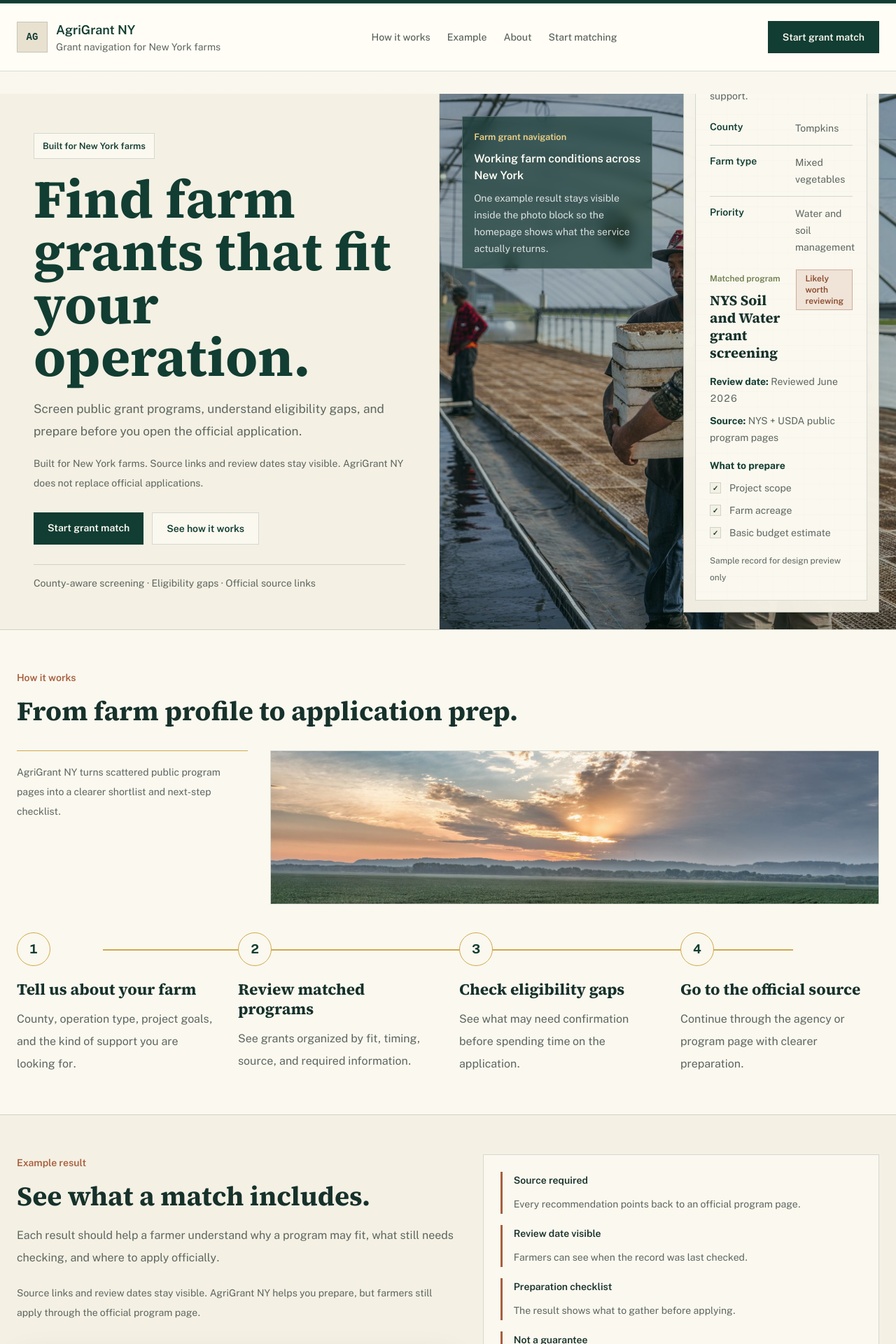
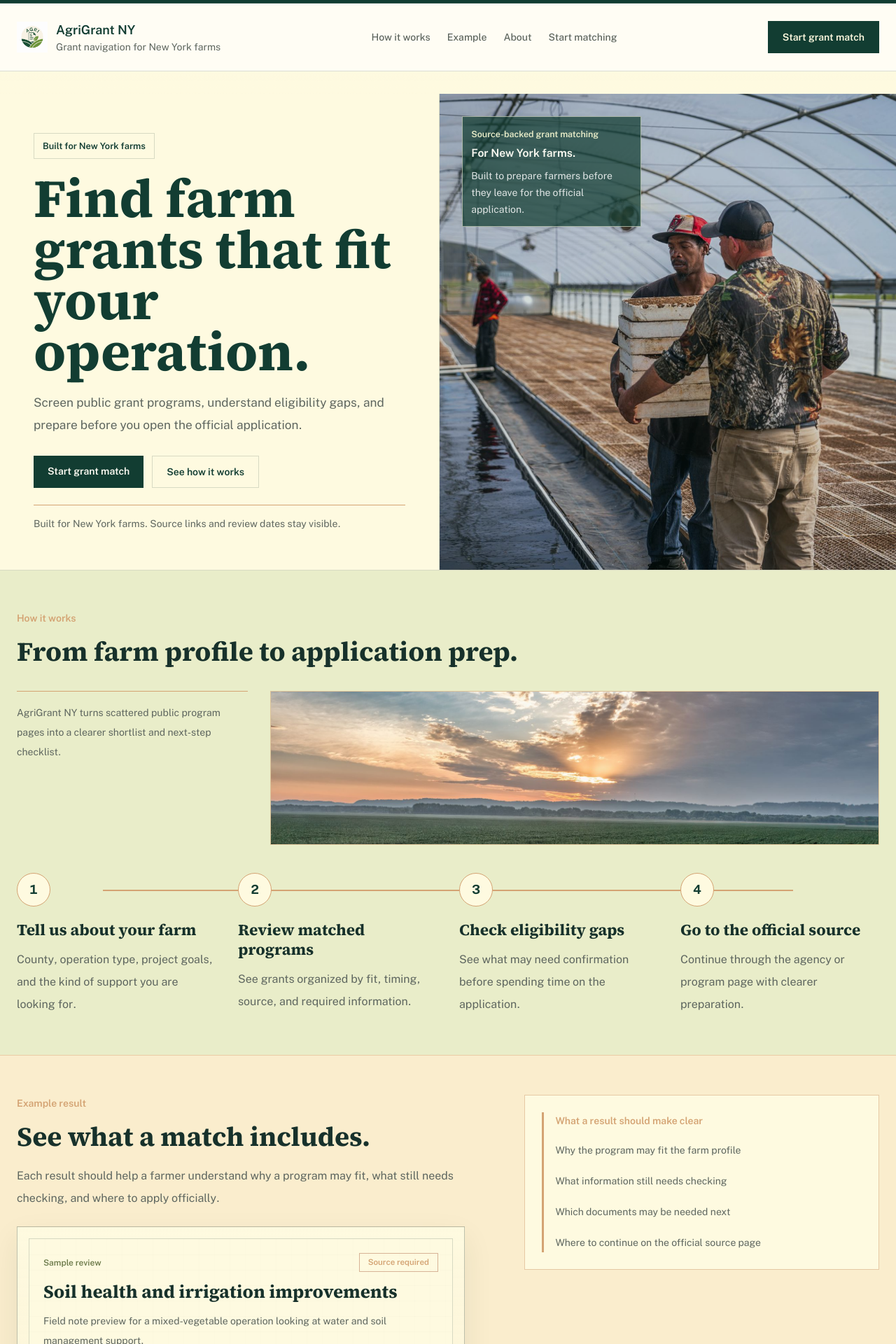
Before and after one commit to Andrewliyx/agrigrantny-next, a Next.js app: page / in a window 1280 px wide. Shown: the part 40-1960 px from the top of the page at 70% size. Built offline with nearby package versions, Linux system fonts and the light colour scheme.

Commit message:
Refine homepage hero palette and logo

```diff
--- a/src/app/globals.css
+++ b/src/app/globals.css
@@ -1,23 +1,26 @@
 @import "tailwindcss";
 
 :root {
-  --background: #f4f0e4;
+  --background: #fefae0;
   --foreground: #17312b;
-  --paper: #f4f0e4;
-  --paper-soft: #faf8ef;
-  --linen: #e8e1d0;
-  --surface: #faf8ef;
-  --surface-muted: #e8e1d0;
+  --paper: #fefae0;
+  --paper-soft: #fefae0;
+  --linen: #faedcd;
+  --surface: #fefae0;
+  --surface-muted: #e9edc9;
   --surface-strong: #dbe2d6;
   --border: rgba(23, 49, 43, 0.16);
   --evergreen: #123d32;
   --deep-forest: #082e26;
   --forest: #123d32;
   --moss: #6f7d4e;
-  --sage: #9db5b2;
-  --sky-muted: #9db5b2;
-  --clay: #a85f3d;
-  --ochre: #d2a84a;
+  --sage: #ccd5ae;
+  --pale-sage: #e9edc9;
+  --cream: #fefae0;
+  --wheat: #faedcd;
+  --sky-muted: #ccd5ae;
+  --clay: #d4a373;
+  --ochre: #d4a373;
   --ink: #17312b;
   --ink-soft: #5e665f;
   --muted-ink: #5e665f;
@@ -68,8 +71,8 @@ body::before {
 
 .bg-civic-field {
   background:
-    linear-gradient(180deg, rgba(250, 248, 239, 0.96), rgba(244, 240, 228, 0.94)),
-    repeating-linear-gradient(0deg, rgba(210, 168, 74, 0.04), rgba(210, 168, 74, 0.04) 1px, transparent 1px, transparent 28px);
+    linear-gradient(180deg, rgba(254, 250, 224, 0.96), rgba(250, 237, 205, 0.4)),
+    repeating-linear-gradient(0deg, rgba(212, 163, 115, 0.045), rgba(212, 163, 115, 0.045) 1px, transparent 1px, transparent 28px);
 }
 
 .bg-paper-panel {
@@ -79,7 +82,7 @@ body::before {
 
 .bg-ledger-panel {
   background:
-    linear-gradient(180deg, rgba(250, 248, 239, 0.98), rgba(244, 240, 228, 0.98)),
+    linear-gradient(180deg, rgba(254, 250, 224, 0.98), rgba(250, 237, 205, 0.78)),
     repeating-linear-gradient(0deg, rgba(23, 49, 43, 0.045), rgba(23, 49, 43, 0.045) 1px, transparent 1px, transparent 32px);
   box-shadow: var(--shadow-soft);
 }
--- a/src/app/page.tsx
+++ b/src/app/page.tsx
@@ -124,12 +124,16 @@ export default function Home() {
         <header className="border-b border-[var(--border)] bg-[rgba(255,253,246,0.92)] backdrop-blur">
           <div className="mx-auto flex max-w-7xl items-center justify-between gap-8 px-6 py-6 max-md:flex-col max-md:items-start max-sm:px-4">
             <div className="flex items-center gap-3">
-              <span className="flex h-11 w-11 items-center justify-center border border-[var(--border)] bg-[var(--surface-muted)] font-mono text-sm font-bold text-[var(--forest)]">
-                {siteContent.brand.logoText}
-              </span>
+              <Image
+                alt="AgriGrant NY logo"
+                className="h-11 w-11 object-contain"
+                height={44}
+                src="/logo-csgc.png"
+                width={44}
+              />
               <div>
-                <strong className="block text-lg font-semibold text-[var(--forest)]">{siteContent.brand.name}</strong>
-                <span className="block text-sm text-[var(--ink-soft)]">{siteContent.brand.tagline}</span>
+                <strong className="block text-lg font-semibold text-[var(--evergreen)]">{siteContent.brand.name}</strong>
+                <span className="block text-sm text-[var(--muted-ink)]">{siteContent.brand.tagline}</span>
               </div>
             </div>
 
@@ -168,9 +172,13 @@ export default function Home() {
       <div className="grid min-h-screen grid-cols-[280px_minmax(0,1fr)] max-lg:grid-cols-1">
         <aside className="sticky top-0 flex h-screen flex-col gap-7 overflow-hidden border-r border-[#183126] bg-[var(--forest)] p-6 text-[var(--surface)] max-lg:static max-lg:h-auto max-lg:border-r-0 max-lg:border-b">
           <div className="flex items-center gap-3">
-            <span className="flex h-11 w-11 items-center justify-center rounded-full border border-white/15 bg-[rgba(255,255,255,0.08)] font-mono text-sm font-bold text-[var(--surface)]">
-              {siteContent.brand.logoText}
-            </span>
+            <Image
+              alt="AgriGrant NY logo"
+              className="h-11 w-11 rounded-full object-contain"
+              height={44}
+              src="/logo-csgc.png"
+              width={44}
+            />
             <div>
               <strong className="block text-lg font-semibold">{siteContent.brand.name}</strong>
               <span className="block text-sm text-[rgba(251,247,239,0.68)]">Grant navigation for farms</span>
@@ -255,13 +263,10 @@ function Welcome({
             <span className="inline-flex border border-[var(--line)] bg-[var(--paper-soft)] px-3 py-2 text-[0.8rem] font-semibold text-[var(--evergreen)]">
               {siteContent.hero.eyebrow}
             </span>
-            <h2 className="mt-5 max-w-[680px] text-[clamp(3.25rem,6vw,5.75rem)] leading-[0.98] text-[var(--evergreen)]">
+            <h2 className="mt-5 max-w-[680px] text-[clamp(3rem,6vw,5.25rem)] leading-[0.95] tracking-[-0.035em] text-[var(--evergreen)]">
               {siteContent.hero.title}
             </h2>
             <p className="mt-5 max-w-[42rem] text-[1.08rem] leading-8 text-[var(--muted-ink)]">{siteContent.hero.body}</p>
-            <p className="mt-4 max-w-[38rem] text-sm leading-7 text-[var(--muted-ink)]">
-              {siteContent.hero.note} AgriGrant NY does not replace official applications.
-            </p>
             <div className="mt-7 flex flex-wrap gap-3">
               <a className="bg-[var(--evergreen)] px-5 py-3 text-sm font-semibold text-[var(--inverse)] transition hover:bg-[var(--clay)]" href="#login">
                 {siteContent.hero.primaryCta}
@@ -273,13 +278,13 @@ function Welcome({
                 {siteContent.hero.secondaryCta}
               </a>
             </div>
-            <div className="mt-7 border-t border-[var(--line)] pt-4 text-sm text-[var(--muted-ink)]">
-              {siteContent.hero.highlights.join(" · ")}
+            <div className="mt-6 border-t border-[var(--clay)] pt-4 text-sm text-[var(--muted-ink)]">
+              {siteContent.hero.note}
             </div>
           </div>
         </div>
 
-        <div className="relative min-h-[560px] overflow-hidden border-l border-[var(--line)] max-[900px]:min-h-[460px] max-[900px]:border-l-0 max-[900px]:border-t">
+        <div className="relative min-h-[540px] overflow-hidden border-l border-[var(--line)] max-[900px]:min-h-[420px] max-[900px]:border-l-0 max-[900px]:border-t">
           <Image
             alt="Greenhouse team carrying trays through a working farm structure"
             className="object-cover"
@@ -288,21 +293,18 @@ function Welcome({
             sizes="(max-width: 900px) 100vw, 52vw"
             src="/stock/greenhouse-team.jpg"
           />
-          <div className="absolute inset-0 bg-[rgba(8,46,38,0.3)]" />
-          <div className="absolute left-6 top-6 max-w-[17rem] border border-white/20 bg-[rgba(8,46,38,0.6)] p-4 text-[var(--inverse)] backdrop-blur-sm md:left-8 md:top-8">
-            <span className="text-[0.8rem] font-semibold text-[#f2d487]">
+          <div className="absolute inset-0 bg-[rgba(18,61,50,0.18)]" />
+          <div className="absolute left-6 top-6 max-w-[16rem] border border-[rgba(254,250,224,0.58)] bg-[rgba(18,61,50,0.72)] p-3 text-[var(--inverse)] md:left-8 md:top-8">
+            <span className="text-[0.78rem] font-semibold text-[var(--pale-sage)]">
               {siteContent.hero.image.label}
             </span>
-            <p className="mt-2 text-[1rem] font-semibold leading-6">{siteContent.hero.image.title}</p>
-            <p className="mt-2 text-sm leading-6 text-white/82">{siteContent.hero.image.note}</p>
-          </div>
-          <div className="absolute bottom-6 right-6 w-[42%] min-w-[280px] max-w-[360px] max-[900px]:bottom-4 max-[900px]:right-4 max-[900px]:w-[calc(100%-2rem)]">
-            <ExamplePreview />
+            <p className="mt-1 text-[0.98rem] font-semibold leading-6">{siteContent.hero.image.title}</p>
+            <p className="mt-2 text-sm leading-6 text-white/84">{siteContent.hero.image.note}</p>
           </div>
         </div>
       </section>
 
-      <section className="section-bleed bg-[var(--paper-soft)] px-6 py-14" id="workflow">
+      <section className="section-bleed bg-[var(--pale-sage)] px-6 py-14" id="workflow">
         <div className="mx-auto max-w-7xl">
           <span className="text-sm font-semibold text-[var(--clay)]">{siteContent.workflow.eyebrow}</span>
           <h3 className="mt-3 max-w-4xl font-sans text-[clamp(2rem,3vw,2.85rem)] font-semibold leading-tight text-[var(--ink)]">
@@ -314,7 +316,7 @@ function Welcome({
                 AgriGrant NY turns scattered public program pages into a clearer shortlist and next-step checklist.
               </p>
             </div>
-            <figure className="relative h-[220px] overflow-hidden border border-[var(--line)]">
+            <figure className="relative h-[220px] overflow-hidden border border-[rgba(212,163,115,0.55)]">
               <Image
                 alt="Rows of cropland under a dramatic sunrise sky"
                 className="object-cover"
@@ -328,7 +330,7 @@ function Welcome({
             <div className="absolute left-[10%] right-[10%] top-6 h-[2px] bg-[var(--ochre)] max-xl:hidden" />
             {siteContent.workflow.steps.map((step) => (
               <article className="relative" key={step.number}>
-                <div className="relative z-10 flex h-12 w-12 items-center justify-center rounded-full border border-[var(--ochre)] bg-[var(--paper-soft)] text-lg font-bold text-[var(--evergreen)]">
+                <div className="relative z-10 flex h-12 w-12 items-center justify-center rounded-full border border-[var(--clay)] bg-[var(--cream)] text-lg font-bold text-[var(--evergreen)]">
                   {step.number}
                 </div>
                 <h4 className="mt-5 font-sans text-[1.4rem] font-semibold leading-tight text-[var(--ink)]">{step.title}</h4>
@@ -339,41 +341,36 @@ function Welcome({
         </div>
       </section>
 
-      <section className="section-bleed border-t border-[var(--line)] bg-[var(--paper)] px-6 py-14" id="example">
-        <div className="mx-auto grid max-w-7xl grid-cols-[minmax(0,1.05fr)_minmax(320px,0.95fr)] gap-10 max-lg:grid-cols-1">
-          <div>
+      <section className="section-bleed border-t border-[rgba(212,163,115,0.45)] bg-[var(--wheat)] px-6 py-14" id="example">
+        <div className="mx-auto grid max-w-7xl gap-8">
+          <div className="grid grid-cols-[minmax(0,1.15fr)_minmax(320px,0.85fr)] gap-10 max-lg:grid-cols-1">
+            <div>
             <span className="text-sm font-semibold text-[var(--clay)]">{siteContent.example.eyebrow}</span>
             <h3 className="mt-3 max-w-3xl font-sans text-[clamp(2rem,3vw,2.8rem)] font-semibold leading-tight text-[var(--ink)]">
               {siteContent.example.title}
             </h3>
             <p className="mt-4 max-w-3xl text-[1rem] leading-8 text-[var(--muted-ink)]">{siteContent.example.body}</p>
-            <p className="mt-5 max-w-3xl text-sm leading-7 text-[var(--muted-ink)]">
-              Source links and review dates stay visible. AgriGrant NY helps you prepare, but farmers still apply through the official program page.
-            </p>
-            <div className="mt-8 max-w-[42rem]">
+            <div className="mt-6 max-w-[40rem]">
               <ExamplePreview />
             </div>
           </div>
-          <aside className="self-start border border-[var(--line)] bg-[var(--paper-soft)] p-6">
-            <div className="grid gap-4">
-              <ProofPoint
-                text="Every recommendation points back to an official program page."
-                title="Source required"
-              />
-              <ProofPoint
-                text="Farmers can see when the record was last checked."
-                title="Review date visible"
-              />
-              <ProofPoint
-                text="The result shows what to gather before applying."
-                title="Preparation checklist"
-              />
-              <ProofPoint
-                text="The tool helps screen opportunities; eligibility is confirmed by the official program."
-                title="Not a guarantee"
-              />
-            </div>
-          </aside>
+            <aside className="self-start border border-[rgba(212,163,115,0.55)] bg-[var(--cream)] p-6">
+              <div className="border-l-[3px] border-[var(--clay)] pl-4">
+                <span className="text-sm font-semibold text-[var(--clay)]">What a result should make clear</span>
+                <ul className="mt-4 grid gap-4 text-sm leading-7 text-[var(--muted-ink)]">
+                  <li>Why the program may fit the farm profile</li>
+                  <li>What information still needs checking</li>
+                  <li>Which documents may be needed next</li>
+                  <li>Where to continue on the official source page</li>
+                </ul>
+              </div>
+            </aside>
+          </div>
+          <div className="grid grid-cols-3 gap-4 max-md:grid-cols-1">
+            <TrustMini text="Every match points back to a public program page." title="Source link visible" />
+            <TrustMini text="Farmers can see when a record was last checked." title="Review timing shown" />
+            <TrustMini text="The tool helps organize next steps before applying." title="Preparation first" />
+          </div>
         </div>
       </section>
 
@@ -401,7 +398,7 @@ function Welcome({
               {siteContent.about.funding}
             </p>
           </div>
-          <aside className="overflow-hidden border border-[var(--line)] bg-[var(--sky-muted)]/20 text-[var(--ink)]" id="login">
+          <aside className="overflow-hidden border border-[rgba(212,163,115,0.45)] bg-[var(--sage)]/28 text-[var(--ink)]" id="login">
             <div className="relative h-48">
               <Image
                 alt="Farmer holding a basket of fresh produce"
@@ -410,7 +407,7 @@ function Welcome({
                 sizes="(max-width: 1024px) 100vw, 420px"
                 src="/stock/harvest-crate.jpg"
               />
-              <div className="absolute inset-0 bg-[rgba(8,46,38,0.28)]" />
+              <div className="absolute inset-0 bg-[rgba(18,61,50,0.18)]" />
               <span className="absolute left-5 top-5 text-sm font-semibold text-[var(--inverse)]">
                 {siteContent.support.eyebrow}
               </span>
@@ -430,7 +427,7 @@ function Welcome({
               </ul>
               <form className="mt-6 border-t border-[var(--line)] pt-5">
                 <div>
-                  <span className="text-xs font-semibold text-[var(--moss)]">{siteContent.login.panelEyebrow}</span>
+                  <span className="text-xs font-semibold text-[var(--clay)]">{siteContent.login.panelEyebrow}</span>
                   <h4 className="mt-2 font-sans text-xl font-semibold leading-tight text-[var(--ink)]">{siteContent.login.panelTitle}</h4>
                 </div>
                 <div className="mt-4 grid gap-4">
@@ -492,7 +489,7 @@ function Welcome({
         </div>
       </section>
 
-      <footer className="section-bleed bg-[var(--deep-forest)] px-6 py-10 text-sm leading-7 text-[rgba(255,253,244,0.78)]">
+      <footer className="section-bleed border-t-4 border-[var(--clay)] bg-[var(--deep-forest)] px-6 py-10 text-sm leading-7 text-[rgba(255,253,244,0.78)]">
         <div className="mx-auto grid max-w-7xl gap-3">
           <p>{siteContent.footer.contact}</p>
           <p>{siteContent.footer.policy}</p>
@@ -503,12 +500,12 @@ function Welcome({
   );
 }
 
-function ProofPoint({ title, text }: { title: string; text: string }) {
+function TrustMini({ title, text }: { title: string; text: string }) {
   return (
-    <div className="border-l-[3px] border-[var(--clay)] pl-4">
-      <span className="text-sm font-semibold text-[var(--ink)]">{title}</span>
+    <article className="border-t border-[var(--clay)] bg-[rgba(254,250,224,0.72)] px-4 py-4">
+      <strong className="block text-sm font-semibold text-[var(--ink)]">{title}</strong>
       <p className="mt-2 text-sm leading-7 text-[var(--muted-ink)]">{text}</p>
-    </div>
+    </article>
   );
 }
 
--- a/src/content/siteContent.ts
+++ b/src/content/siteContent.ts
@@ -2,7 +2,6 @@ export const siteContent = {
   brand: {
     name: "AgriGrant NY",
     tagline: "Grant navigation for New York farms",
-    logoText: "AG",
   },
   disclosureBar: {
     text: "Independent public-interest prototype",
@@ -38,9 +37,9 @@ export const siteContent = {
       counties: ["Hudson Valley", "Finger Lakes", "Central NY", "North Country"],
     },
     image: {
-      label: "Farm grant navigation",
-      title: "Working farm conditions across New York",
-      note: "One example result stays visible inside the photo block so the homepage shows what the service actually returns.",
+      label: "Source-backed grant matching",
+      title: "For New York farms.",
+      note: "Built to prepare farmers before they leave for the official application.",
     },
     preview: {
       eyebrow: "Sample review",
```
Also changed, not shown: public/logo-csgc.png (added).
